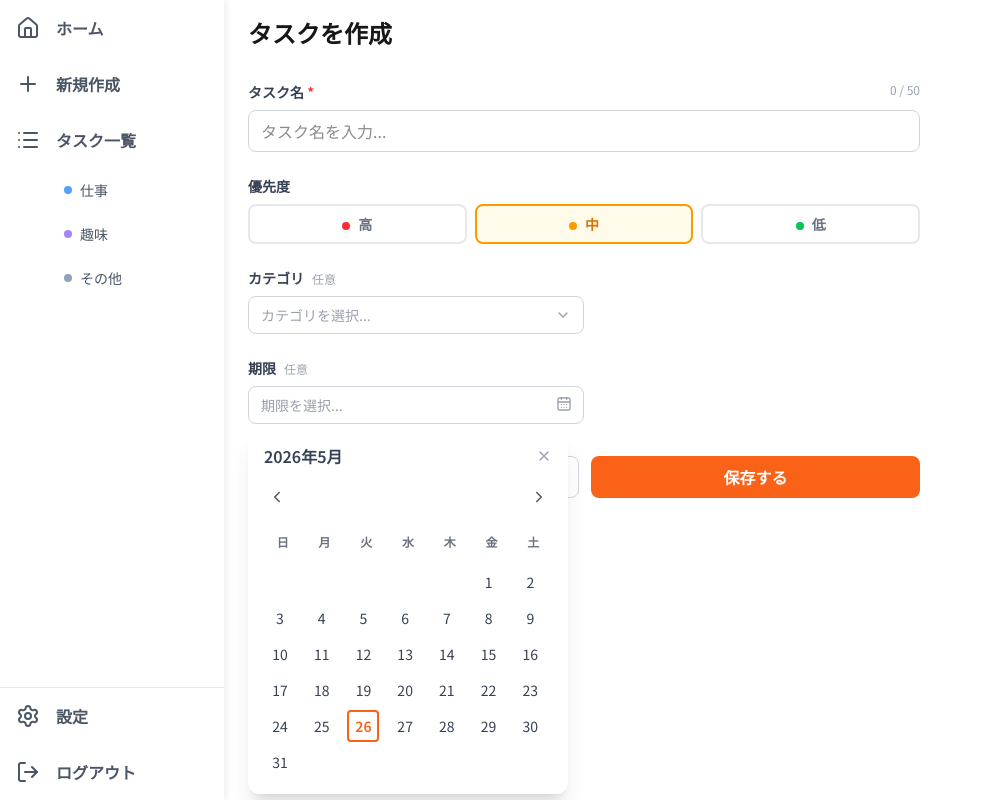
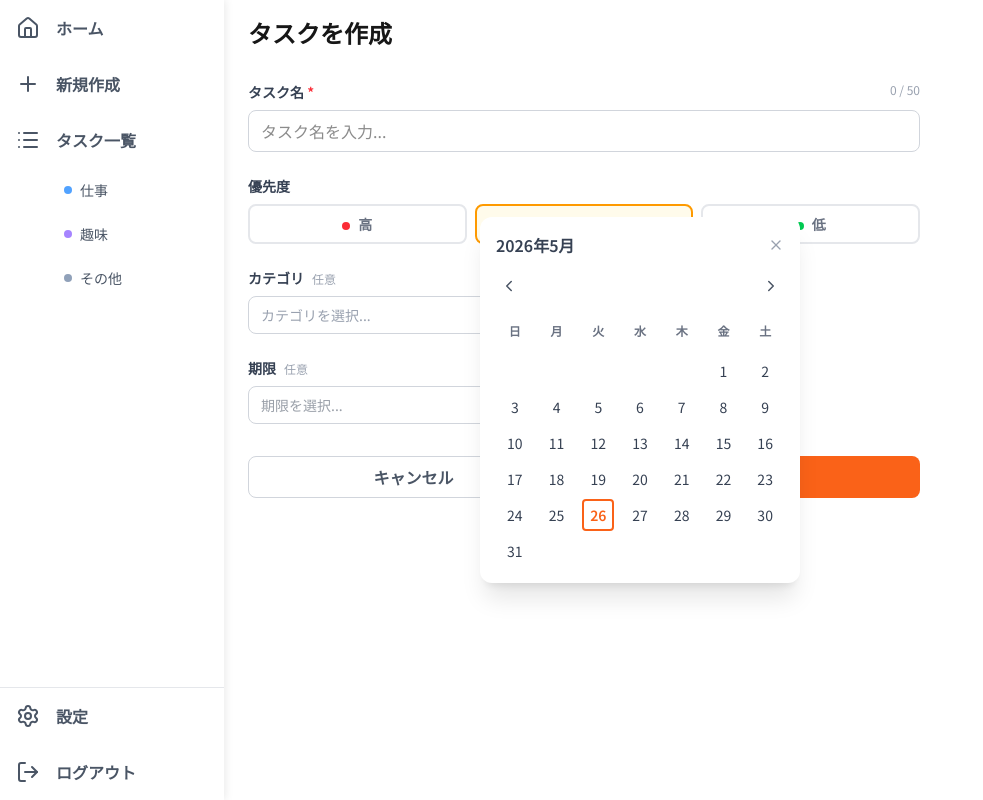
Before and after one commit to RyoAiba/task-board, a Next.js app: page /tasks/new in a window 1280 px wide. Both pictures are taken after a click on the button 564 px from the left and 403 px from the top of the page. Shown: the whole page, without its empty margins (0-983 px from the left). Built offline with nearby package versions, Linux system fonts and the light colour scheme.

Commit message:
DatePickerModalを画面中央固定に統一して位置計算を削除

```diff
--- a/components/DatePickerModal.tsx
+++ b/components/DatePickerModal.tsx
@@ -22,47 +22,23 @@ export function DatePickerModal({ selectedDate, onSelect, onClose }: Props) {
     }
   }, [selectedDate])
 
-  useEffect(() => {
-    const handleClick = (e: MouseEvent) => {
-      if (ref.current && !ref.current.contains(e.target as Node)) {
-        onClose()
-      }
-    }
-    document.addEventListener("mousedown", handleClick)
-    return () => document.removeEventListener("mousedown", handleClick)
-  }, [onClose])
+  const getDaysInMonth = (date: Date) =>
+    new Date(date.getFullYear(), date.getMonth() + 1, 0).getDate()
 
-  const getDaysInMonth = (date: Date) => {
-    return new Date(date.getFullYear(), date.getMonth() + 1, 0).getDate()
-  }
-
-  const getFirstDayOfMonth = (date: Date) => {
-    return new Date(date.getFullYear(), date.getMonth(), 1).getDay()
-  }
+  const getFirstDayOfMonth = (date: Date) =>
+    new Date(date.getFullYear(), date.getMonth(), 1).getDay()
 
   const formatDate = (date: Date) => {
-    const year = date.getFullYear()
-    const month = String(date.getMonth() + 1).padStart(2, "0")
-    const day = String(date.getDate()).padStart(2, "0")
-    return `${year}-${month}-${day}`
-  }
-
-  const handlePrevMonth = () => {
-    setDisplayDate(new Date(displayDate.getFullYear(), displayDate.getMonth() - 1))
-  }
-
-  const handleNextMonth = () => {
-    setDisplayDate(new Date(displayDate.getFullYear(), displayDate.getMonth() + 1))
+    const y = date.getFullYear()
+    const m = String(date.getMonth() + 1).padStart(2, "0")
+    const d = String(date.getDate()).padStart(2, "0")
+    return `${y}-${m}-${d}`
   }
 
   const handleDateClick = (day: number) => {
     const newDate = new Date(displayDate.getFullYear(), displayDate.getMonth(), day)
     onSelect(formatDate(newDate))
     onClose()
-  }
-
-  const handleReset = () => {
-    onSelect("")
   }
 
   const daysInMonth = getDaysInMonth(displayDate)
@@ -79,16 +55,20 @@ export function DatePickerModal({ selectedDate, onSelect, onClose }: Props) {
     )
   }
 
-  const isSelected = (day: number) => {
-    return selectedDate === formatDate(new Date(displayDate.getFullYear(), displayDate.getMonth(), day))
-  }
+  const isSelected = (day: number) =>
+    selectedDate === formatDate(new Date(displayDate.getFullYear(), displayDate.getMonth(), day))
 
   const dayNames = ["日", "月", "火", "水", "木", "金", "土"]
 
   return (
+    <>
+      {/* 透明オーバーレイ：サイドバー・ボトムナビも覆う */}
+      <div className="fixed inset-0 z-[200]" onClick={onClose} />
+
+      {/* カレンダー本体：画面中央 */}
       <div
         ref={ref}
-      className="absolute top-full left-0 mt-1 z-50 bg-white rounded-xl shadow-xl w-80 p-4"
+        className="fixed top-1/2 left-1/2 -translate-x-1/2 -translate-y-1/2 z-[201] bg-white rounded-xl shadow-xl w-80 p-4"
       >
         <div className="flex items-center justify-between mb-4">
           <h2 className="text-sm font-semibold text-gray-700">
@@ -101,14 +81,14 @@ export function DatePickerModal({ selectedDate, onSelect, onClose }: Props) {
 
         <div className="flex items-center justify-between mb-4">
           <button
-          onClick={handlePrevMonth}
+            onClick={() => setDisplayDate(new Date(displayDate.getFullYear(), displayDate.getMonth() - 1))}
             className="p-1 hover:bg-gray-100 rounded transition-colors"
           >
             <ChevronLeft size={18} className="text-gray-600" />
           </button>
           <div className="flex-1" />
           <button
-          onClick={handleNextMonth}
+            onClick={() => setDisplayDate(new Date(displayDate.getFullYear(), displayDate.getMonth() + 1))}
             className="p-1 hover:bg-gray-100 rounded transition-colors"
           >
             <ChevronRight size={18} className="text-gray-600" />
@@ -124,14 +104,12 @@ export function DatePickerModal({ selectedDate, onSelect, onClose }: Props) {
         </div>
 
         <div className="grid grid-cols-7 gap-1">
-        {emptyDays.map((_, i) => (
-          <div key={`empty-${i}`} />
-        ))}
+          {emptyDays.map((_, i) => <div key={`empty-${i}`} />)}
           {days.map(day => (
             <button
               key={day}
               onClick={() => handleDateClick(day)}
-            className={`w-8 h-8 text-sm rounded transition-colors ${isSelected(day)
+              className={`w-8 h-8 text-sm rounded transition-colors mx-auto flex items-center justify-center ${isSelected(day)
                   ? "bg-primary text-white font-semibold"
                   : isToday(day)
                     ? "border-2 border-primary text-primary font-semibold"
@@ -145,12 +123,13 @@ export function DatePickerModal({ selectedDate, onSelect, onClose }: Props) {
 
         {selectedDate && (
           <button
-          onClick={handleReset}
+            onClick={() => { onSelect(""); onClose() }}
             className="mt-3 w-full text-xs text-gray-400 hover:text-gray-600 underline py-1"
           >
             期限を削除
           </button>
         )}
       </div>
+    </>
   )
 }
--- a/components/TaskForm.tsx
+++ b/components/TaskForm.tsx
@@ -39,6 +39,7 @@ export function TaskForm({ mode, initialValues, onSave, onDelete, onCancel }: Pr
   const [showDatePicker, setShowDatePicker] = useState(false)
 
   const initialized = useRef(false)
+  const dateInputRef = useRef<HTMLInputElement>(null)
 
   useEffect(() => {
     if (mode === "edit" && initialValues && !initialized.current) {
@@ -151,8 +152,9 @@ export function TaskForm({ mode, initialValues, onSave, onDelete, onCancel }: Pr
         </label>
         <div className="relative">
           <input
+            ref={dateInputRef}
             type="text"
-            value={dueDate ? new Date(dueDate).toLocaleDateString("ja-JP") : ""}
+            value={dueDate ? new Date(dueDate + "T00:00:00").toLocaleDateString("ja-JP") : ""}
             readOnly
             placeholder="期限を選択..."
             className="w-full pl-3 pr-10 py-2 border border-gray-300 rounded-lg text-sm focus:outline-none focus:ring-2 focus:ring-primary text-gray-700 cursor-pointer bg-white"
@@ -165,6 +167,7 @@ export function TaskForm({ mode, initialValues, onSave, onDelete, onCancel }: Pr
           >
             <CalendarDays size={16} />
           </button>
+        </div>
         {showDatePicker && (
           <DatePickerModal
             selectedDate={dueDate}
@@ -172,7 +175,6 @@ export function TaskForm({ mode, initialValues, onSave, onDelete, onCancel }: Pr
             onClose={() => setShowDatePicker(false)}
           />
         )}
-        </div>
       </div>
 
       {/* ボタン */}
```
Lines whose indentation alone changed are shown as unchanged.
